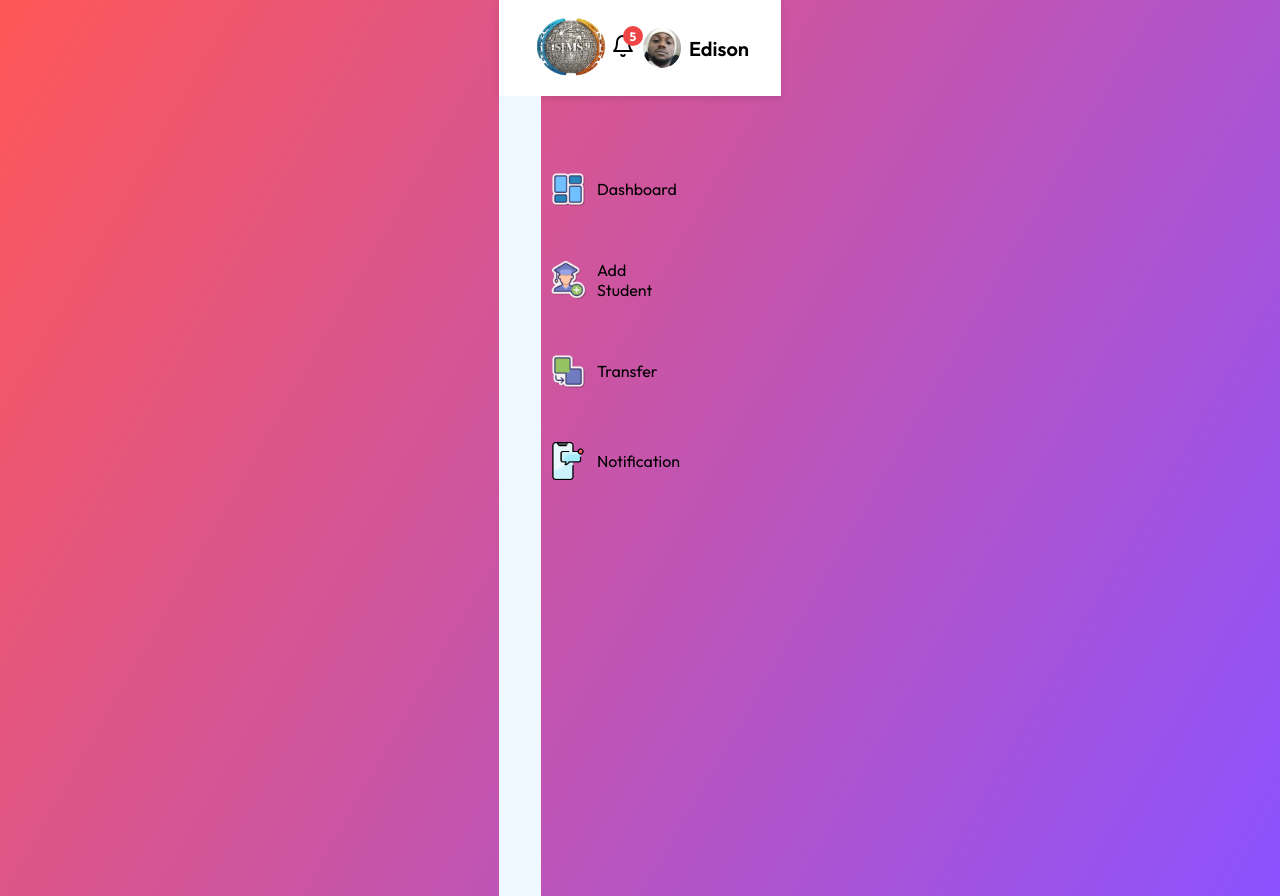
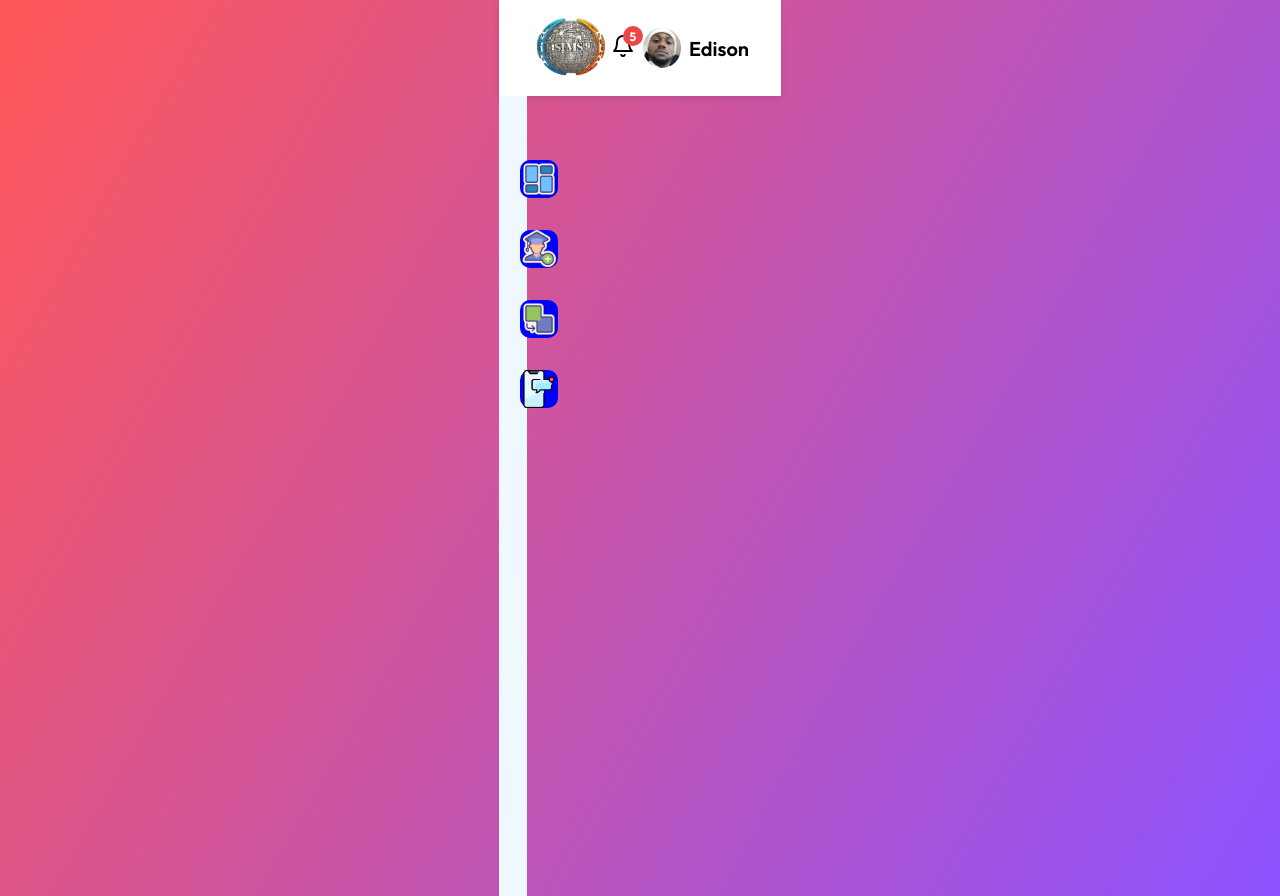
Before and after one commit to EddieEme/student_movement_app, a React (Vite) app in the folder student_movement_app/frontend/: page /dashboard in a window 1280 px wide. Built offline with nearby package versions, Linux system fonts and the light colour scheme.

Commit message:
update sidenavbar

```diff
--- a/student_movement_app/frontend/src/Components/SideNavbar/SideNavbar.css
+++ b/student_movement_app/frontend/src/Components/SideNavbar/SideNavbar.css
@@ -6,15 +6,16 @@
     background-color: aliceblue;
 }
 
-.side-nav ul{
+.side-nav .sidenav-content{
     display: flex;
     flex-direction: column;
     padding-top: 2rem;
     padding-right: 2rem;
     /* align-items: center; */
 }
-.side-nav ul li{
+.side-nav .sidenav-content li{
     padding: 10px 10px 10px 0;
+    font-size: 1vw;
 
 }
 .icon-box{
@@ -22,26 +23,71 @@
     margin:1rem 0 ;
     background-color: blue;
     align-items: center;
-    justify-content: space-around;
+    gap: 3px;
     border-radius: 10px;
 }
 
+.side-menu-icon{
+    width: 38px;
+    position: absolute;
+    z-index: 1;
+    top: 110px;
+    left: 5%;
+    display: none;
+
+}
 .icons{
     width: 38px;
     padding: 10px;
 }
 
-@media (max-width: 1024px){
+@media (max-width: 1440px){
+    .side-nav{
+    width: 10%;
+}
+    .icon-box{
+    justify-content: space-around;
+
+}
     .icons{
     /* width: 2px; */
     padding: 0;
 
 }
-.side-nav ul li{
+.side-nav .sidenav-content {
+    align-items: center;
+}
+.side-nav .sidenav-content li{
     display: none;
 
 }
+}
 
+@media (max-width: 700px){
+    .side-menu-icon{
+    display: block;
+
+}
+    .side-nav .sidenav-content {
+    display: none;
+}
+ .side-nav{
+    max-height: 0;
+    transition: transform 0.5s ease, opacity 0.5s ease;
+    /* transform: translateX(0); */
+}
+.side-nav.show-sidenav{
+    max-height: 100vh;
+   width: 15%;
 
 
 }
+.side-nav .sidenav-content.show-sidenav{
+    transform: translateX(0);
+    align-items: center;
+    display: flex;
+    flex-direction: column;
+    padding-top: 2rem;
+    padding-right: 2rem;
+}
+}
--- a/student_movement_app/frontend/src/Components/SideNavbar/SideNavbar.jsx
+++ b/student_movement_app/frontend/src/Components/SideNavbar/SideNavbar.jsx
@@ -1,20 +1,29 @@
-import React from 'react'
+import React, { useState } from 'react'
 import './SideNavbar.css'
 import dashboard_icon from '../../assets/Images/dashboard-icon.png'
 import student_icon from '../../assets/Images/student-icon.png'
 import notification_icon from '../../assets/Images/notification-icon.png'
 import transfer_icon from '../../assets/Images/transfer-icon.png'
+import menu_icon from '../../assets/Images/menu-icon.png'
+
 
 const SideNavbar = () => {
-  return (
-      <nav className='side-nav'>
-          <ul>
-            <div className='icon-box'><img src={dashboard_icon} alt="" className='icons'/><li >Dashboard</li></div>
-              <div className='icon-box'><img src={student_icon} alt="" className='icons'/> <li>Add Student</li></div>
-             <div className='icon-box'><img src={transfer_icon} alt="" className='icons'/><li>Transfer</li></div>
-              <div className='icon-box'><img src={notification_icon} alt="" className='icons'/><li>Notification</li></div>
+    const [mobileMenu, setMobileMenu] = useState(false)
+
+    const toggleMenu = () => {
+        setMobileMenu(!mobileMenu)
+    }
 
 
+
+  return (
+      <nav className={`side-nav ${mobileMenu?'show-sidenav' :''}`}>
+          <img src={menu_icon} alt="" className='side-menu-icon' onClick={toggleMenu} />
+          <ul className={`sidenav-content ${mobileMenu?'show-sidenav' :''}`}>
+            <span className='icon-box'><img src={dashboard_icon} alt="" className='icons'/><li >Dashboard</li></span>
+              <span className='icon-box'><img src={student_icon} alt="" className='icons'/> <li>Add Student</li></span>
+             <span className='icon-box'><img src={transfer_icon} alt="" className='icons'/><li>Transfer</li></span>
+              <span className='icon-box'><img src={notification_icon} alt="" className='icons'/><li>Notification</li></span>
           </ul>
 
     </nav>
```
